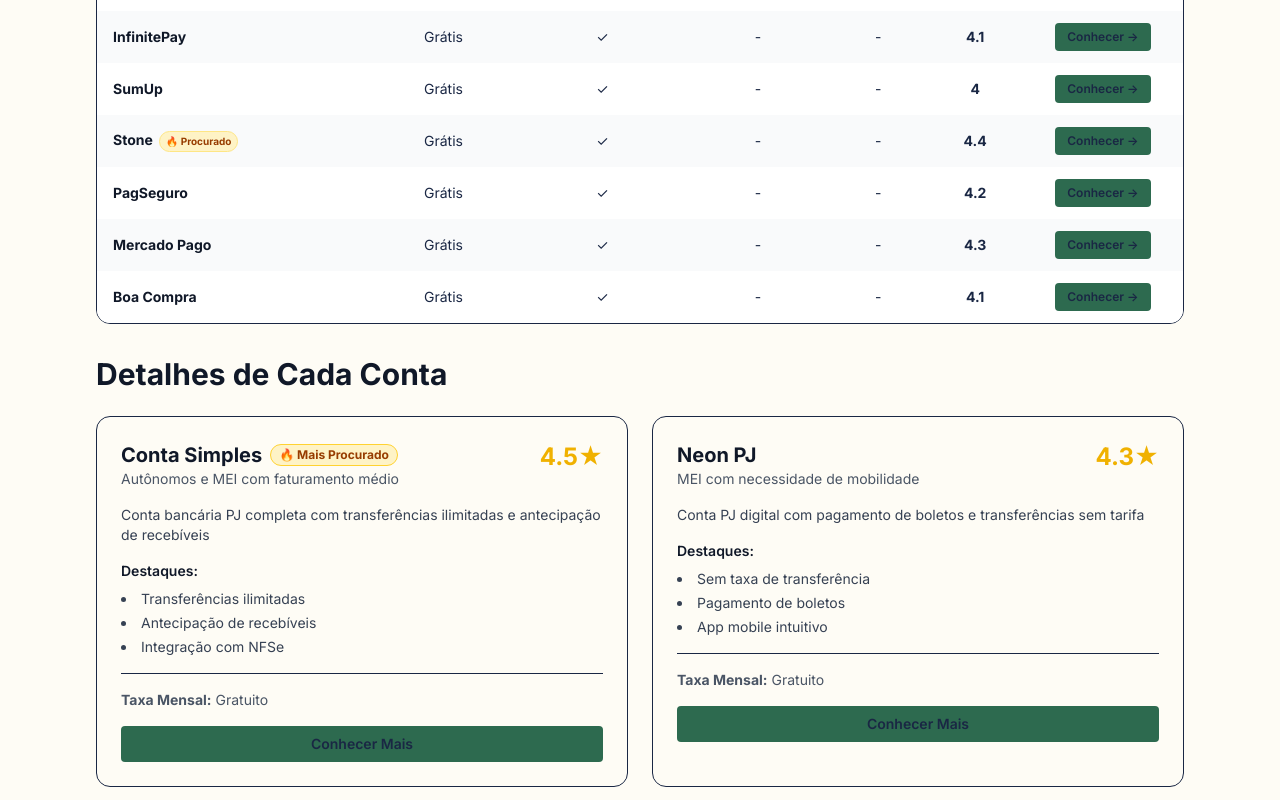
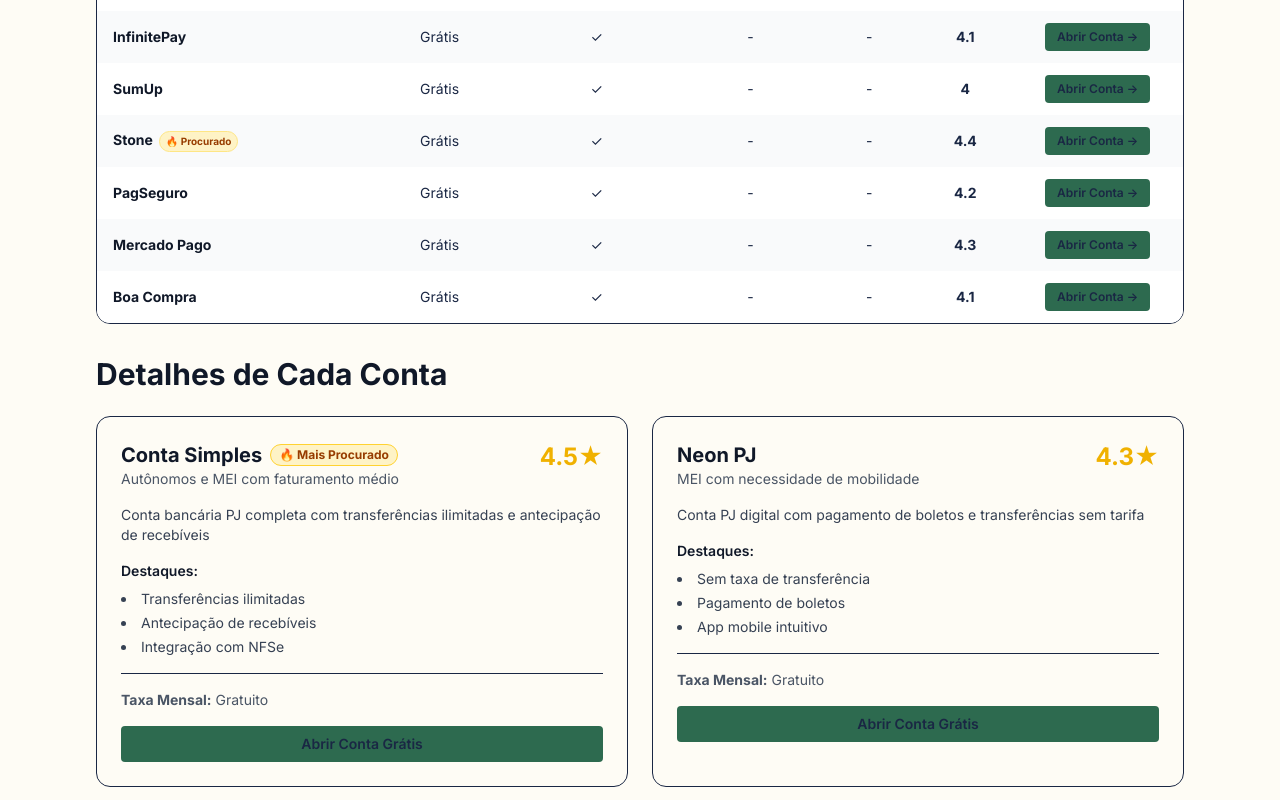
Before and after one commit to vitormdandrade/t3-mei-tools, a Next.js app: page /melhores/melhores-contas-pj-mei in a window 1280 px wide. Shown: the part 720-1520 px from the top of the page. Built offline with nearby package versions, Linux system fonts and the light colour scheme; no server answers.

Commit message:
CRO: improve CTA text — Abrir Conta Grátis / Solicitar nas melhores pages

```diff
--- a/app/melhores/melhores-contas-pj-mei/Client.tsx
+++ b/app/melhores/melhores-contas-pj-mei/Client.tsx
@@ -95,7 +95,7 @@ export default function MelhoresContasPJ() {
                     page="melhores-contas-pj-mei"
                     className="inline-block bg-accent text-white text-xs px-3 py-1.5 rounded font-semibold hover:bg-accent-hover whitespace-nowrap"
                   >
-                    Conhecer →
+                    Abrir Conta →
                   </AffiliateCta>
                 </td>
               </tr>
@@ -149,7 +149,7 @@ export default function MelhoresContasPJ() {
                 page="melhores-contas-pj-mei"
                 className="inline-block w-full text-center bg-accent text-white py-2 rounded font-semibold hover:bg-accent-hover text-sm"
               >
-                Conhecer Mais
+                Abrir Conta Grátis
               </AffiliateCta>
             </div>
           ))}
--- a/app/melhores/melhores-maquininhas-mei/Client.tsx
+++ b/app/melhores/melhores-maquininhas-mei/Client.tsx
@@ -81,7 +81,7 @@ export default function MelhoresMaquininhas() {
                 page="melhores-maquininhas-mei"
                 className="inline-block w-full text-center bg-accent text-white py-2 rounded font-semibold hover:bg-accent-hover text-sm"
               >
-                Conhecer {m.name} →
+                Solicitar {m.name} →
               </AffiliateCta>
             </div>
           ))}
```
